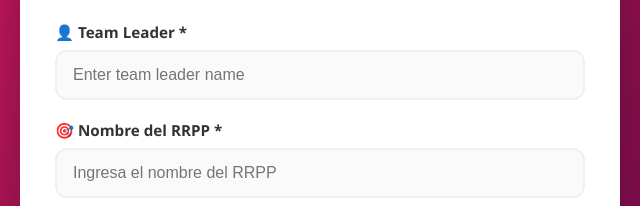
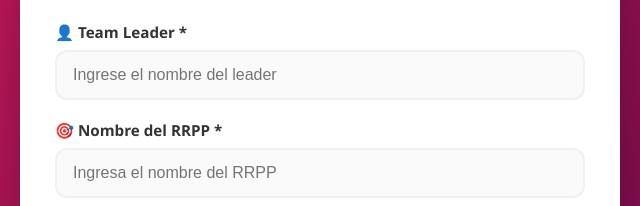
Before and after one commit to gaborua/summer-festival-sales, a website: page index.html in a window 1280 px wide. Shown: the part 250-456 px from the top of the page, 320-960 px from the left. Drawn offline with Linux system fonts and the light colour scheme.

Commit message:
Change: Update Team Leader placeholder to Spanish 'Ingrese el nombre del leader'

```diff
--- a/index.html
+++ b/index.html
@@ -205,7 +205,7 @@
             <form id="salesForm">
                 <div class="form-group">
                     <label for="teamLeader">👤 Team Leader *</label>
-                    <input type="text" id="teamLeader" placeholder="Enter team leader name" required>
+                    <input type="text" id="teamLeader" placeholder="Ingrese el nombre del leader" required>
                 </div>
 
                 <div class="form-group">
```
Also changed, not shown: public/index.html (+1 -1 lines).
